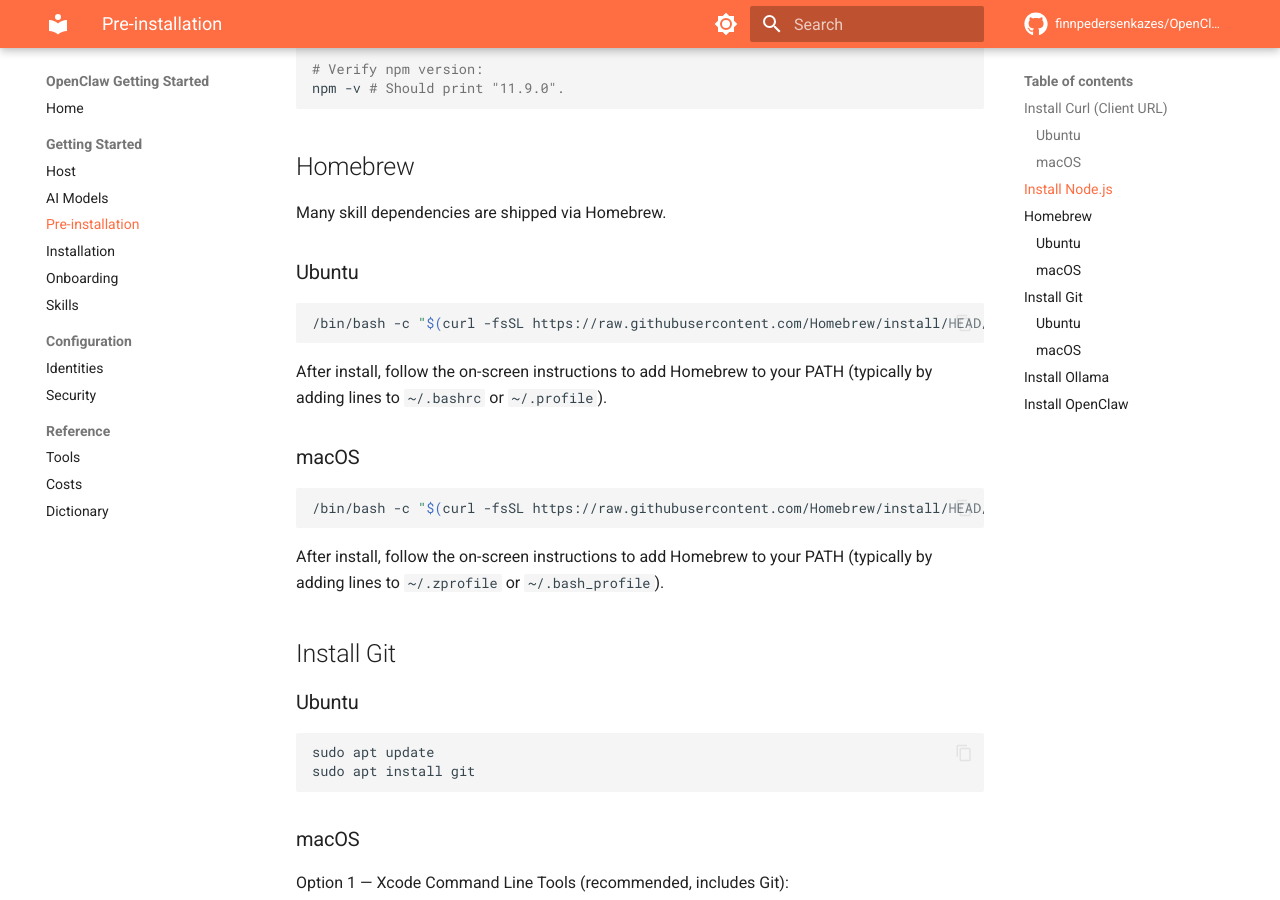
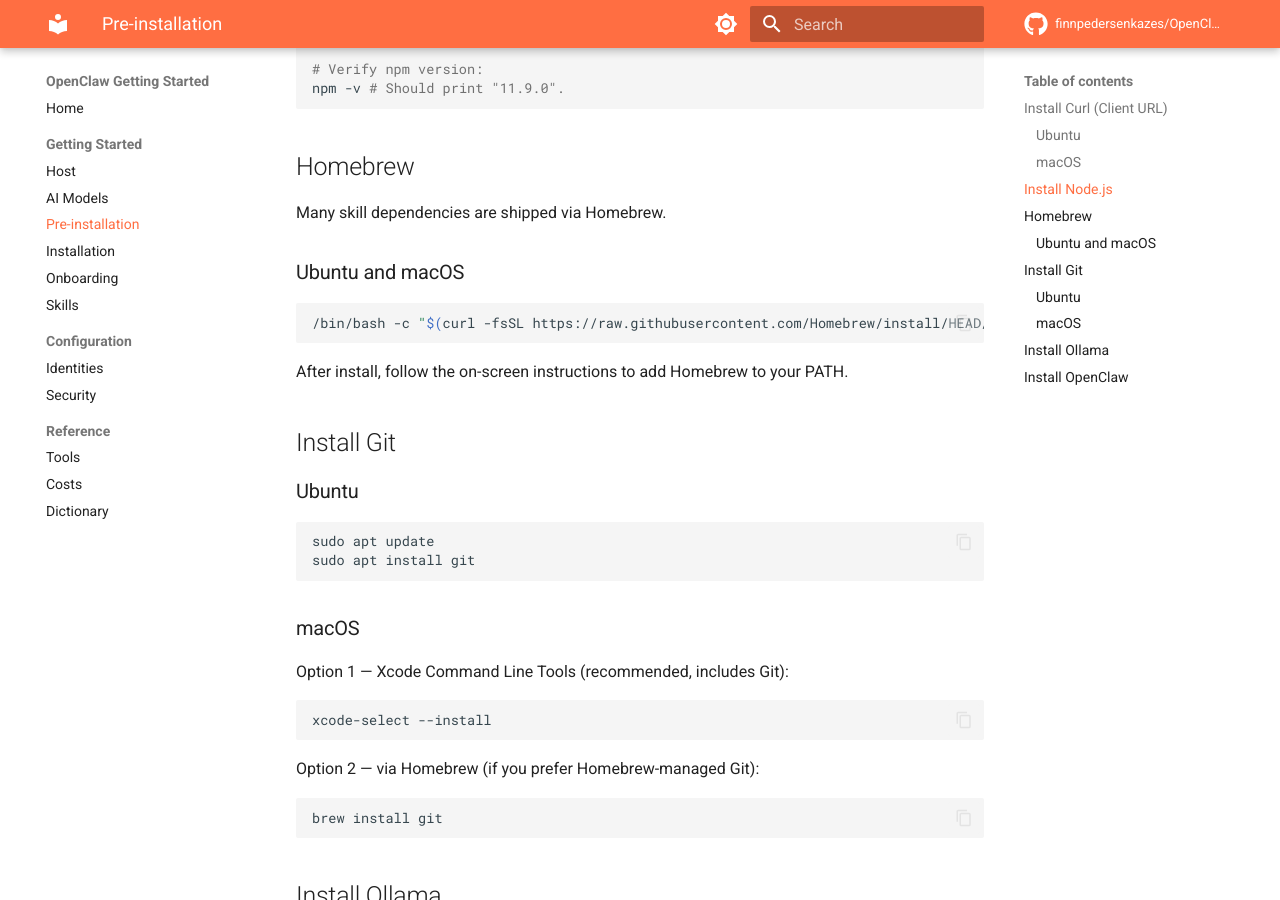
Before and after one commit to finnpedersenkazes/OpenClawGettingStarted, an MkDocs documentation site: the page built from docs/PreInstallation.md, in a window 1280 px wide and 900 px high, scrolled down 914 px. Built offline with MkDocs 1.6.1 and Material for MkDocs 9.7.7, drawn with Linux system fonts in a browser that asks for light colours; comment, search, counter and statistics services are not loaded.

Commit message:
updated for installation on mac

````diff
--- a/docs/PreInstallation.md
+++ b/docs/PreInstallation.md
@@ -46,21 +46,13 @@
 
 Many skill dependencies are shipped via Homebrew.
 
-### Ubuntu
+### Ubuntu and macOS
 
 ```bash
 /bin/bash -c "$(curl -fsSL https://raw.githubusercontent.com/Homebrew/install/HEAD/install.sh)"
 ```
 
-After install, follow the on-screen instructions to add Homebrew to your PATH (typically by adding lines to `~/.bashrc` or `~/.profile`).
-
-### macOS
-
-```bash
-/bin/bash -c "$(curl -fsSL https://raw.githubusercontent.com/Homebrew/install/HEAD/install.sh)"
-```
-
-After install, follow the on-screen instructions to add Homebrew to your PATH (typically by adding lines to `~/.zprofile` or `~/.bash_profile`).
+After install, follow the on-screen instructions to add Homebrew to your PATH.
 
 ## Install Git
 
````
Also changed, not shown: docs/Host.md (+8 -12 lines), docs/Installation.md (+1 -1 lines).
